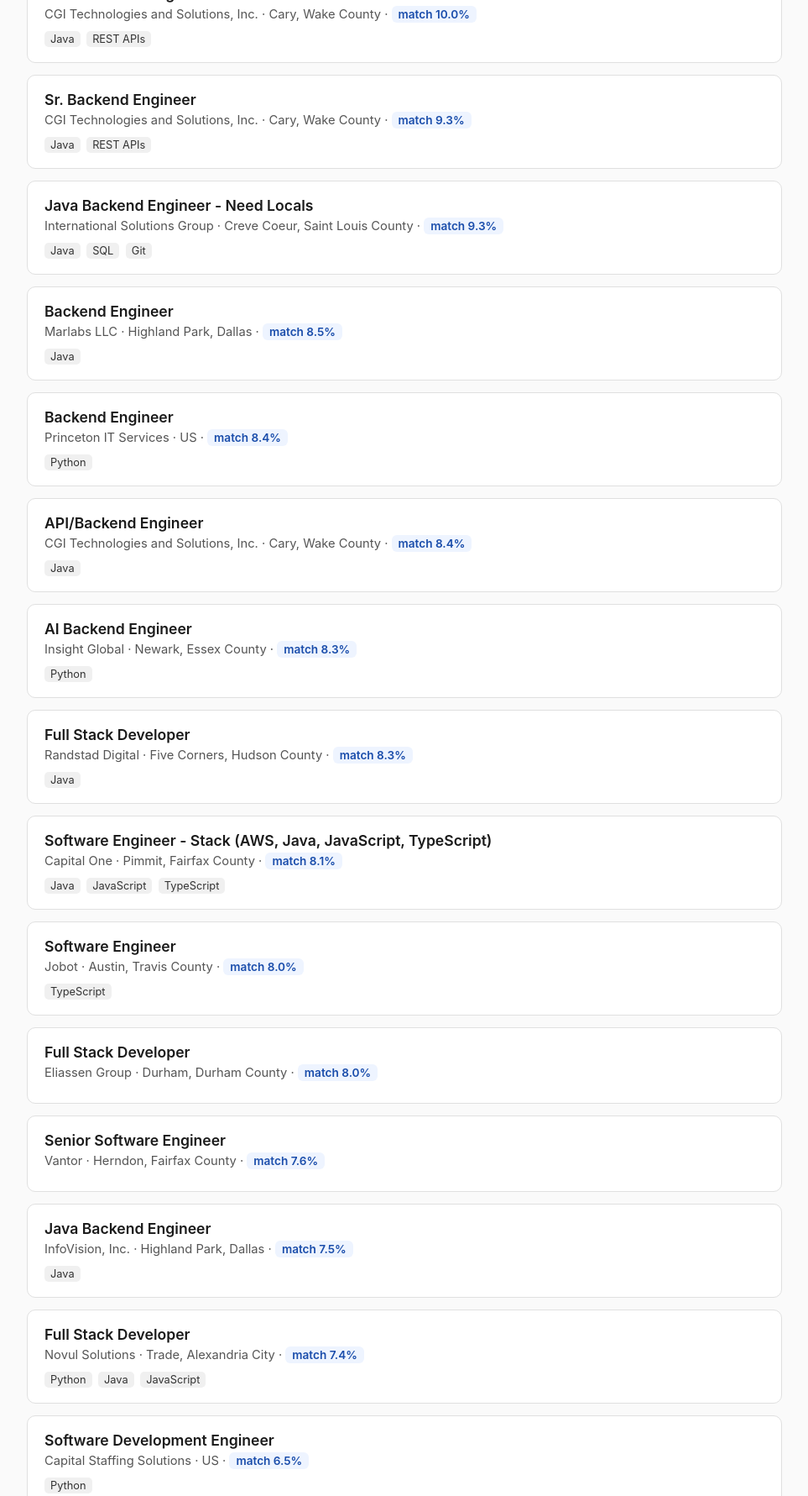
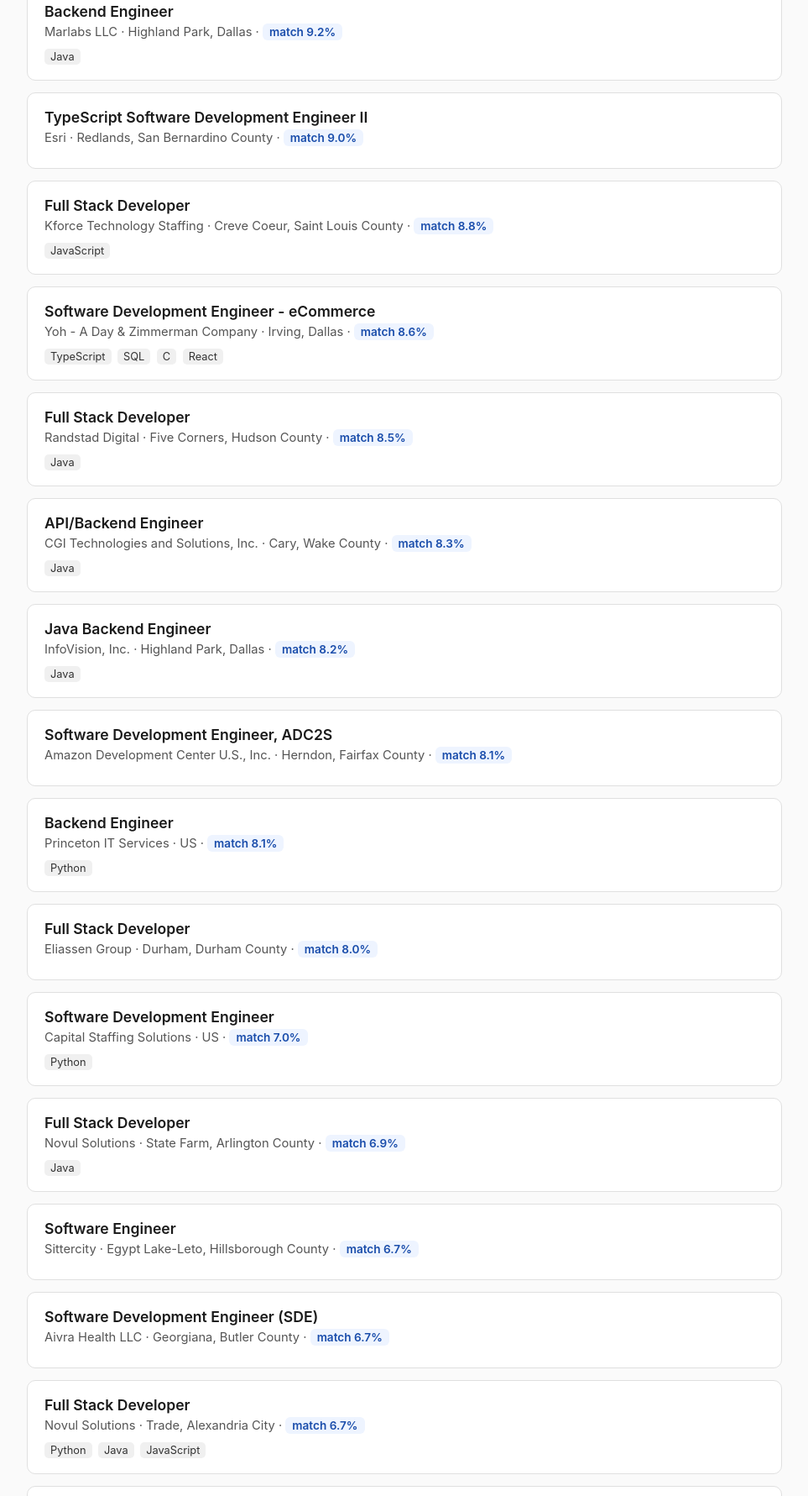
Before and after one commit to philipIsmail/job-matcher, a plain HTML site: page docs/index.html in a window 1280 px wide. Shown: the part 638-2419 px from the top of the page at 84% size, without its empty margins (158-1121 px from the left). Drawn offline with Linux system fonts and the light colour scheme.

Commit message:
Update daily job matches

```diff
--- a/docs/index.html
+++ b/docs/index.html
@@ -25,14 +25,14 @@
 </head>
 <body>
   <h1>Daily Job Matches</h1>
-  <div class="updated">Last updated: 2026-11-18 19:55 UTC · 20 jobs ranked</div>
+  <div class="updated">Last updated: 2026-11-19 19:55 UTC · 20 jobs ranked</div>
 
 
 
     <div class="job">
-      <div class="job-title"><a href="https://www.adzuna.com/land/ad/5970449937?se=rlCnAorj8RGr8oDCbkQIhA&utm_medium=api&utm_source=84fd4a8d&v=95C72A89E2C11DF9C3A88D6E769C33A5A5CCA6DC" target="_blank">Backend Engineer</a></div>
+      <div class="job-title"><a href="https://www.adzuna.com/land/ad/5970449937?se=_hDKGVPk8RGAvJnbPgF_oA&utm_medium=api&utm_source=84fd4a8d&v=95C72A89E2C11DF9C3A88D6E769C33A5A5CCA6DC" target="_blank">Backend Engineer</a></div>
       <div class="job-meta">LanceSoft Inc. &middot; US
-        &middot; <span class="score">match 13.7%</span>
+        &middot; <span class="score">match 14.3%</span>
       </div>
 
       <div class="skills">
@@ -46,31 +46,9 @@
     </div>
 
     <div class="job">
-      <div class="job-title"><a href="https://www.adzuna.com/land/ad/5970028683?se=ZHLWAIrj8RGd8ssWAUUomg&utm_medium=api&utm_source=84fd4a8d&v=356194AF7DD3C99778644B3D9C5E4EAF72CAF180" target="_blank">Software Development Engineer, Payments And Fraud Prevention</a></div>
-      <div class="job-meta">Amazon Web Services, Inc. &middot; Times Square, King County
-        &middot; <span class="score">match 12.4%</span>
-      </div>
-
-      <div class="skills">
-
-        <span class="skill-tag">SQL</span>
-
-      </div>
-
-    </div>
-
-    <div class="job">
-      <div class="job-title"><a href="https://www.adzuna.com/land/ad/5970144967?se=ZHLWAIrj8RGd8ssWAUUomg&utm_medium=api&utm_source=84fd4a8d&v=E0056540CCEEE92D03D20644C698E4EA1F1D5532" target="_blank">Software Development Engineer, AWS Payments & Fraud Prevention</a></div>
-      <div class="job-meta">Amazon Web Services, Inc. &middot; Times Square, King County
-        &middot; <span class="score">match 11.2%</span>
-      </div>
-
-    </div>
-
-    <div class="job">
-      <div class="job-title"><a href="https://www.adzuna.com/land/ad/5814187240?se=rlCnAorj8RGr8oDCbkQIhA&utm_medium=api&utm_source=84fd4a8d&v=B8CA06CE8DC19DD6E4B54C3450FA5D1CDCCC4E3E" target="_blank">AWS Backend Engineer</a></div>
+      <div class="job-title"><a href="https://www.adzuna.com/land/ad/5814187240?se=_hDKGVPk8RGAvJnbPgF_oA&utm_medium=api&utm_source=84fd4a8d&v=B8CA06CE8DC19DD6E4B54C3450FA5D1CDCCC4E3E" target="_blank">AWS Backend Engineer</a></div>
       <div class="job-meta">Princeton IT Services &middot; Frazer, Chester County
-        &middot; <span class="score">match 10.8%</span>
+        &middot; <span class="score">match 12.7%</span>
       </div>
 
       <div class="skills">
@@ -82,9 +60,9 @@
     </div>
 
     <div class="job">
-      <div class="job-title"><a href="https://www.adzuna.com/land/ad/5954381910?se=rlCnAorj8RGr8oDCbkQIhA&utm_medium=api&utm_source=84fd4a8d&v=D29D4120D9FE2CFC1778401F64E52CBB7E42C690" target="_blank">Java Backend Engineer</a></div>
+      <div class="job-title"><a href="https://www.adzuna.com/land/ad/5954381910?se=_hDKGVPk8RGAvJnbPgF_oA&utm_medium=api&utm_source=84fd4a8d&v=D29D4120D9FE2CFC1778401F64E52CBB7E42C690" target="_blank">Java Backend Engineer</a></div>
       <div class="job-meta">CGI Technologies and Solutions, Inc. &middot; Cary, Wake County
-        &middot; <span class="score">match 10.0%</span>
+        &middot; <span class="score">match 9.9%</span>
       </div>
 
       <div class="skills">
@@ -98,7 +76,7 @@
     </div>
 
     <div class="job">
-      <div class="job-title"><a href="https://www.adzuna.com/land/ad/5954381897?se=rlCnAorj8RGr8oDCbkQIhA&utm_medium=api&utm_source=84fd4a8d&v=AB7486046A85CF2393069F2586EE20C93BB7389C" target="_blank">Sr. Backend Engineer</a></div>
+      <div class="job-title"><a href="https://www.adzuna.com/land/ad/5954381897?se=_hDKGVPk8RGAvJnbPgF_oA&utm_medium=api&utm_source=84fd4a8d&v=AB7486046A85CF2393069F2586EE20C93BB7389C" target="_blank">Sr. Backend Engineer</a></div>
       <div class="job-meta">CGI Technologies and Solutions, Inc. &middot; Cary, Wake County
         &middot; <span class="score">match 9.3%</span>
       </div>
@@ -114,26 +92,64 @@
     </div>
 
     <div class="job">
-      <div class="job-title"><a href="https://www.adzuna.com/land/ad/5948367601?se=rlCnAorj8RGr8oDCbkQIhA&utm_medium=api&utm_source=84fd4a8d&v=FF7E4FEA03673707C78B62B10979E55CEE7D5C1D" target="_blank">Java Backend Engineer - Need Locals</a></div>
-      <div class="job-meta">International Solutions Group &middot; Creve Coeur, Saint Louis County
-        &middot; <span class="score">match 9.3%</span>
+      <div class="job-title"><a href="https://www.adzuna.com/land/ad/5969438251?se=_hDKGVPk8RGAvJnbPgF_oA&utm_medium=api&utm_source=84fd4a8d&v=BD5D7C04F06E54F1C4D17C053BC498D6FBFC98F5" target="_blank">Backend Engineer</a></div>
+      <div class="job-meta">Marlabs LLC &middot; Highland Park, Dallas
+        &middot; <span class="score">match 9.2%</span>
       </div>
 
       <div class="skills">
 
         <span class="skill-tag">Java</span>
 
-        <span class="skill-tag">SQL</span>
+      </div>
 
-        <span class="skill-tag">Git</span>
+    </div>
+
+    <div class="job">
+      <div class="job-title"><a href="https://www.adzuna.com/land/ad/5948636230?se=ituJF1Pk8RGQV8pfq4KZCg&utm_medium=api&utm_source=84fd4a8d&v=4556A53A821A257671522504C160A331535F3EEB" target="_blank">TypeScript Software Development Engineer II</a></div>
+      <div class="job-meta">Esri &middot; Redlands, San Bernardino County
+        &middot; <span class="score">match 9.0%</span>
+      </div>
+
+    </div>
+
+    <div class="job">
+      <div class="job-title"><a href="https://www.adzuna.com/land/ad/5927964565?se=ntPCGFPk8RGQV8pfq4KZCg&utm_medium=api&utm_source=84fd4a8d&v=F49205D0C9CB03D62B92F43F60A8BB754B7A24C0" target="_blank">Full Stack Developer</a></div>
+      <div class="job-meta">Kforce Technology Staffing &middot; Creve Coeur, Saint Louis County
+        &middot; <span class="score">match 8.8%</span>
+      </div>
+
+      <div class="skills">
+
+        <span class="skill-tag">JavaScript</span>
 
       </div>
 
     </div>
 
     <div class="job">
-      <div class="job-title"><a href="https://www.adzuna.com/land/ad/5969438251?se=rlCnAorj8RGr8oDCbkQIhA&utm_medium=api&utm_source=84fd4a8d&v=BD5D7C04F06E54F1C4D17C053BC498D6FBFC98F5" target="_blank">Backend Engineer</a></div>
-      <div class="job-meta">Marlabs LLC &middot; Highland Park, Dallas
+      <div class="job-title"><a href="https://www.adzuna.com/land/ad/5970580354?se=ituJF1Pk8RGQV8pfq4KZCg&utm_medium=api&utm_source=84fd4a8d&v=67B162D1AE67813B949FE30FE57E5FCE0EEC627F" target="_blank">Software Development Engineer - eCommerce</a></div>
+      <div class="job-meta">Yoh - A Day & Zimmerman Company &middot; Irving, Dallas
+        &middot; <span class="score">match 8.6%</span>
+      </div>
+
+      <div class="skills">
+
+        <span class="skill-tag">TypeScript</span>
+
+        <span class="skill-tag">SQL</span>
+
+        <span class="skill-tag">C</span>
+
+        <span class="skill-tag">React</span>
+
+      </div>
+
+    </div>
+
+    <div class="job">
+      <div class="job-title"><a href="https://www.adzuna.com/land/ad/5943738159?se=ntPCGFPk8RGQV8pfq4KZCg&utm_medium=api&utm_source=84fd4a8d&v=299E40E4506FA617E989AE9CCB9D8C5E3F8CD763" target="_blank">Full Stack Developer</a></div>
+      <div class="job-meta">Randstad Digital &middot; Five Corners, Hudson County
         &middot; <span class="score">match 8.5%</span>
       </div>
 
@@ -146,50 +162,8 @@
     </div>
 
     <div class="job">
-      <div class="job-title"><a href="https://www.adzuna.com/land/ad/5814218771?se=rlCnAorj8RGr8oDCbkQIhA&utm_medium=api&utm_source=84fd4a8d&v=E91B3A74F87449BB608350F88FF03F643F84C416" target="_blank">Backend Engineer</a></div>
-      <div class="job-meta">Princeton IT Services &middot; US
-        &middot; <span class="score">match 8.4%</span>
-      </div>
-
-      <div class="skills">
-
-        <span class="skill-tag">Python</span>
-
-      </div>
-
-    </div>
-
-    <div class="job">
-      <div class="job-title"><a href="https://www.adzuna.com/land/ad/5954381903?se=rlCnAorj8RGr8oDCbkQIhA&utm_medium=api&utm_source=84fd4a8d&v=D922CD9304F72BCB38E530DFC28B2348B5B2712F" target="_blank">API/Backend Engineer</a></div>
+      <div class="job-title"><a href="https://www.adzuna.com/land/ad/5954381903?se=_hDKGVPk8RGAvJnbPgF_oA&utm_medium=api&utm_source=84fd4a8d&v=D922CD9304F72BCB38E530DFC28B2348B5B2712F" target="_blank">API/Backend Engineer</a></div>
       <div class="job-meta">CGI Technologies and Solutions, Inc. &middot; Cary, Wake County
-        &middot; <span class="score">match 8.4%</span>
-      </div>
-
-      <div class="skills">
-
-        <span class="skill-tag">Java</span>
-
-      </div>
-
-    </div>
-
-    <div class="job">
-      <div class="job-title"><a href="https://www.adzuna.com/land/ad/5930488051?se=rlCnAorj8RGr8oDCbkQIhA&utm_medium=api&utm_source=84fd4a8d&v=8AD53A34E82E4306562B60747154B25AA53212C7" target="_blank">AI Backend Engineer</a></div>
-      <div class="job-meta">Insight Global &middot; Newark, Essex County
-        &middot; <span class="score">match 8.3%</span>
-      </div>
-
-      <div class="skills">
-
-        <span class="skill-tag">Python</span>
-
-      </div>
-
-    </div>
-
-    <div class="job">
-      <div class="job-title"><a href="https://www.adzuna.com/land/ad/5943738159?se=gBrLAYrj8RGJIPdCgdO99w&utm_medium=api&utm_source=84fd4a8d&v=299E40E4506FA617E989AE9CCB9D8C5E3F8CD763" target="_blank">Full Stack Developer</a></div>
-      <div class="job-meta">Randstad Digital &middot; Five Corners, Hudson County
         &middot; <span class="score">match 8.3%</span>
       </div>
 
@@ -202,57 +176,9 @@
     </div>
 
     <div class="job">
-      <div class="job-title"><a href="https://www.adzuna.com/land/ad/5970131895?se=zszR_4nj8RGd8ssWAUUomg&utm_medium=api&utm_source=84fd4a8d&v=76DC3CD61FD54B765F0A698BA82628CDE9D8CE63" target="_blank">Software Engineer - Stack (AWS, Java, JavaScript, TypeScript)</a></div>
-      <div class="job-meta">Capital One &middot; Pimmit, Fairfax County
-        &middot; <span class="score">match 8.1%</span>
-      </div>
-
-      <div class="skills">
-
-        <span class="skill-tag">Java</span>
-
-        <span class="skill-tag">JavaScript</span>
-
-        <span class="skill-tag">TypeScript</span>
-
-      </div>
-
-    </div>
-
-    <div class="job">
-      <div class="job-title"><a href="https://www.adzuna.com/land/ad/5943214966?se=zszR_4nj8RGd8ssWAUUomg&utm_medium=api&utm_source=84fd4a8d&v=398DB97A076773E5841C3277BAB8C68FF06A53F0" target="_blank">Software Engineer</a></div>
-      <div class="job-meta">Jobot &middot; Austin, Travis County
-        &middot; <span class="score">match 8.0%</span>
-      </div>
-
-      <div class="skills">
-
-        <span class="skill-tag">TypeScript</span>
-
-      </div>
-
-    </div>
-
-    <div class="job">
-      <div class="job-title"><a href="https://www.adzuna.com/land/ad/5955581201?se=gBrLAYrj8RGJIPdCgdO99w&utm_medium=api&utm_source=84fd4a8d&v=138E78C4181D0D4D526F63E0E03F52BDA0580831" target="_blank">Full Stack Developer</a></div>
-      <div class="job-meta">Eliassen Group &middot; Durham, Durham County
-        &middot; <span class="score">match 8.0%</span>
-      </div>
-
-    </div>
-
-    <div class="job">
-      <div class="job-title"><a href="https://www.adzuna.com/land/ad/5951848247?se=zszR_4nj8RGd8ssWAUUomg&utm_medium=api&utm_source=84fd4a8d&v=1140F757B0CEE625B855D8D58B86E452E494893E" target="_blank">Senior Software Engineer</a></div>
-      <div class="job-meta">Vantor &middot; Herndon, Fairfax County
-        &middot; <span class="score">match 7.6%</span>
-      </div>
-
-    </div>
-
-    <div class="job">
-      <div class="job-title"><a href="https://www.adzuna.com/land/ad/5945987453?se=rlCnAorj8RGr8oDCbkQIhA&utm_medium=api&utm_source=84fd4a8d&v=5A72CC6330F3311389CEF3CF2BBBBC9896E4CA53" target="_blank">Java Backend Engineer</a></div>
+      <div class="job-title"><a href="https://www.adzuna.com/land/ad/5945987453?se=_hDKGVPk8RGAvJnbPgF_oA&utm_medium=api&utm_source=84fd4a8d&v=5A72CC6330F3311389CEF3CF2BBBBC9896E4CA53" target="_blank">Java Backend Engineer</a></div>
       <div class="job-meta">InfoVision, Inc. &middot; Highland Park, Dallas
-        &middot; <span class="score">match 7.5%</span>
+        &middot; <span class="score">match 8.2%</span>
       </div>
 
       <div class="skills">
@@ -264,9 +190,83 @@
     </div>
 
     <div class="job">
-      <div class="job-title"><a href="https://www.adzuna.com/land/ad/5903176807?se=gBrLAYrj8RGJIPdCgdO99w&utm_medium=api&utm_source=84fd4a8d&v=16743A057560DED467E0CDD79F30E9503D2F3E39" target="_blank">Full Stack Developer</a></div>
+      <div class="job-title"><a href="https://www.adzuna.com/land/ad/5967114675?se=ituJF1Pk8RGQV8pfq4KZCg&utm_medium=api&utm_source=84fd4a8d&v=B6AD568CF07C7432A6F9BE58ABCAD402F1F50405" target="_blank">Software Development Engineer, ADC2S</a></div>
+      <div class="job-meta">Amazon Development Center U.S., Inc. &middot; Herndon, Fairfax County
+        &middot; <span class="score">match 8.1%</span>
+      </div>
+
+    </div>
+
+    <div class="job">
+      <div class="job-title"><a href="https://www.adzuna.com/land/ad/5814218771?se=_hDKGVPk8RGAvJnbPgF_oA&utm_medium=api&utm_source=84fd4a8d&v=E91B3A74F87449BB608350F88FF03F643F84C416" target="_blank">Backend Engineer</a></div>
+      <div class="job-meta">Princeton IT Services &middot; US
+        &middot; <span class="score">match 8.1%</span>
+      </div>
+
+      <div class="skills">
+
+        <span class="skill-tag">Python</span>
+
+      </div>
+
+    </div>
+
+    <div class="job">
+      <div class="job-title"><a href="https://www.adzuna.com/land/ad/5955581201?se=ntPCGFPk8RGQV8pfq4KZCg&utm_medium=api&utm_source=84fd4a8d&v=138E78C4181D0D4D526F63E0E03F52BDA0580831" target="_blank">Full Stack Developer</a></div>
+      <div class="job-meta">Eliassen Group &middot; Durham, Durham County
+        &middot; <span class="score">match 8.0%</span>
+      </div>
+
+    </div>
+
+    <div class="job">
+      <div class="job-title"><a href="https://www.adzuna.com/land/ad/5950838137?se=ituJF1Pk8RGQV8pfq4KZCg&utm_medium=api&utm_source=84fd4a8d&v=94763DCA3A4A9A1749A4660D75369E6C09AD0E71" target="_blank">Software Development Engineer</a></div>
+      <div class="job-meta">Capital Staffing Solutions &middot; US
+        &middot; <span class="score">match 7.0%</span>
+      </div>
+
+      <div class="skills">
+
+        <span class="skill-tag">Python</span>
+
+      </div>
+
+    </div>
+
+    <div class="job">
+      <div class="job-title"><a href="https://www.adzuna.com/land/ad/5958613574?se=ntPCGFPk8RGQV8pfq4KZCg&utm_medium=api&utm_source=84fd4a8d&v=7FB4835A653E1B6641CFC4C31C0B721341C84C95" target="_blank">Full Stack Developer</a></div>
+      <div class="job-meta">Novul Solutions &middot; State Farm, Arlington County
+        &middot; <span class="score">match 6.9%</span>
+      </div>
+
+      <div class="skills">
+
+        <span class="skill-tag">Java</span>
+
+      </div>
+
+    </div>
+
+    <div class="job">
+      <div class="job-title"><a href="https://www.adzuna.com/land/ad/5947859861?se=TGlZFlPk8RGQV8pfq4KZCg&utm_medium=api&utm_source=84fd4a8d&v=D6B4CF1755C8647AC57F30F88DB87D3A9DFFF10C" target="_blank">Software Engineer</a></div>
+      <div class="job-meta">Sittercity &middot; Egypt Lake-Leto, Hillsborough County
+        &middot; <span class="score">match 6.7%</span>
+      </div>
+
+    </div>
+
+    <div class="job">
+      <div class="job-title"><a href="https://www.adzuna.com/land/ad/5952255999?se=ituJF1Pk8RGQV8pfq4KZCg&utm_medium=api&utm_source=84fd4a8d&v=5B7F949932AD15043863B9ACA63BDC5469742948" target="_blank">Software Development Engineer (SDE)</a></div>
+      <div class="job-meta">Aivra Health LLC &middot; Georgiana, Butler County
+        &middot; <span class="score">match 6.7%</span>
+      </div>
+
+    </div>
+
+    <div class="job">
+      <div class="job-title"><a href="https://www.adzuna.com/land/ad/5903176807?se=ntPCGFPk8RGQV8pfq4KZCg&utm_medium=api&utm_source=84fd4a8d&v=16743A057560DED467E0CDD79F30E9503D2F3E39" target="_blank">Full Stack Developer</a></div>
       <div class="job-meta">Novul Solutions &middot; Trade, Alexandria City
-        &middot; <span class="score">match 7.4%</span>
+        &middot; <span class="score">match 6.7%</span>
       </div>
 
       <div class="skills">
@@ -282,23 +282,9 @@
     </div>
 
     <div class="job">
-      <div class="job-title"><a href="https://www.adzuna.com/land/ad/5950838137?se=ZHLWAIrj8RGd8ssWAUUomg&utm_medium=api&utm_source=84fd4a8d&v=94763DCA3A4A9A1749A4660D75369E6C09AD0E71" target="_blank">Software Development Engineer</a></div>
-      <div class="job-meta">Capital Staffing Solutions &middot; US
-        &middot; <span class="score">match 6.5%</span>
-      </div>
-
-      <div class="skills">
-
-        <span class="skill-tag">Python</span>
-
-      </div>
-
-    </div>
-
-    <div class="job">
-      <div class="job-title"><a href="https://www.adzuna.com/land/ad/5952091198?se=ZHLWAIrj8RGd8ssWAUUomg&utm_medium=api&utm_source=84fd4a8d&v=3EB88E46983FB037430C49A29BB809A9A251C481" target="_blank">Software Development Engineer</a></div>
-      <div class="job-meta">Kforce Technology Staffing &middot; Irving, Dallas
-        &middot; <span class="score">match 6.4%</span>
+      <div class="job-title"><a href="https://www.adzuna.com/land/ad/5962709818?se=TGlZFlPk8RGQV8pfq4KZCg&utm_medium=api&utm_source=84fd4a8d&v=ABCE61B170EA1A5C2A21914CD766C5524905BC96" target="_blank">Software Engineer</a></div>
+      <div class="job-meta">Sittercity &middot; Middle West, Philadelphia County
+        &middot; <span class="score">match 6.2%</span>
       </div>
 
     </div>
```
